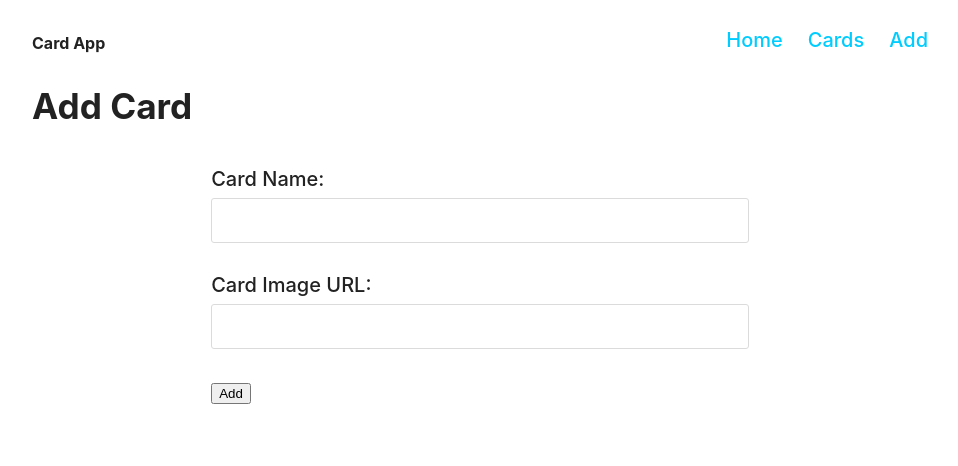
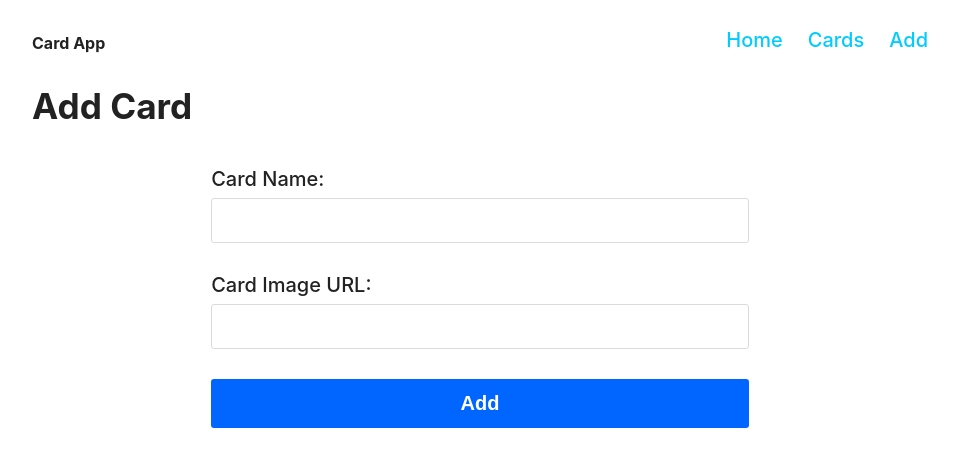
Before and after one commit to painghtetzan/cardapp, a React (Create React App) app in the folder card-app-starter-main/: page /addCard in a window 1280 px wide. Shown: the top 466 px of the page, without its empty margins (160-1118 px from the left). Built offline with nearby package versions, Linux system fonts and the light colour scheme; no server answers.

Commit message:
added styling for the "add" button in CardForm.js

```diff
--- a/card-app-starter-main/src/App.css
+++ b/card-app-starter-main/src/App.css
@@ -114,6 +114,18 @@ input:focus {
   outline-color: #0099ff;
 }
 
+input[type="submit"] {
+  cursor: pointer;
+  color: #fff;
+  font-weight: bold;
+  padding: 0.65em 0;
+  background-color: #0066ff;
+  border: none;
+}
+input[type="submit"]:hover {
+  background-color: #00ccff;
+}
+
 /* layout */
 .app {
   min-height: 100vh;
--- a/card-app-starter-main/src/components/CardForm.js
+++ b/card-app-starter-main/src/components/CardForm.js
@@ -35,6 +35,6 @@ export default function CardForm({
       Card Image URL:
       <input type="text" name="pic" value={pic} onChange={e=>setPic(e.target.value)} />
     </label>
-    <button type="submit" >{buttonname}</button>
+    <input type="submit" value={buttonname} />
   </form>;
 }
```
